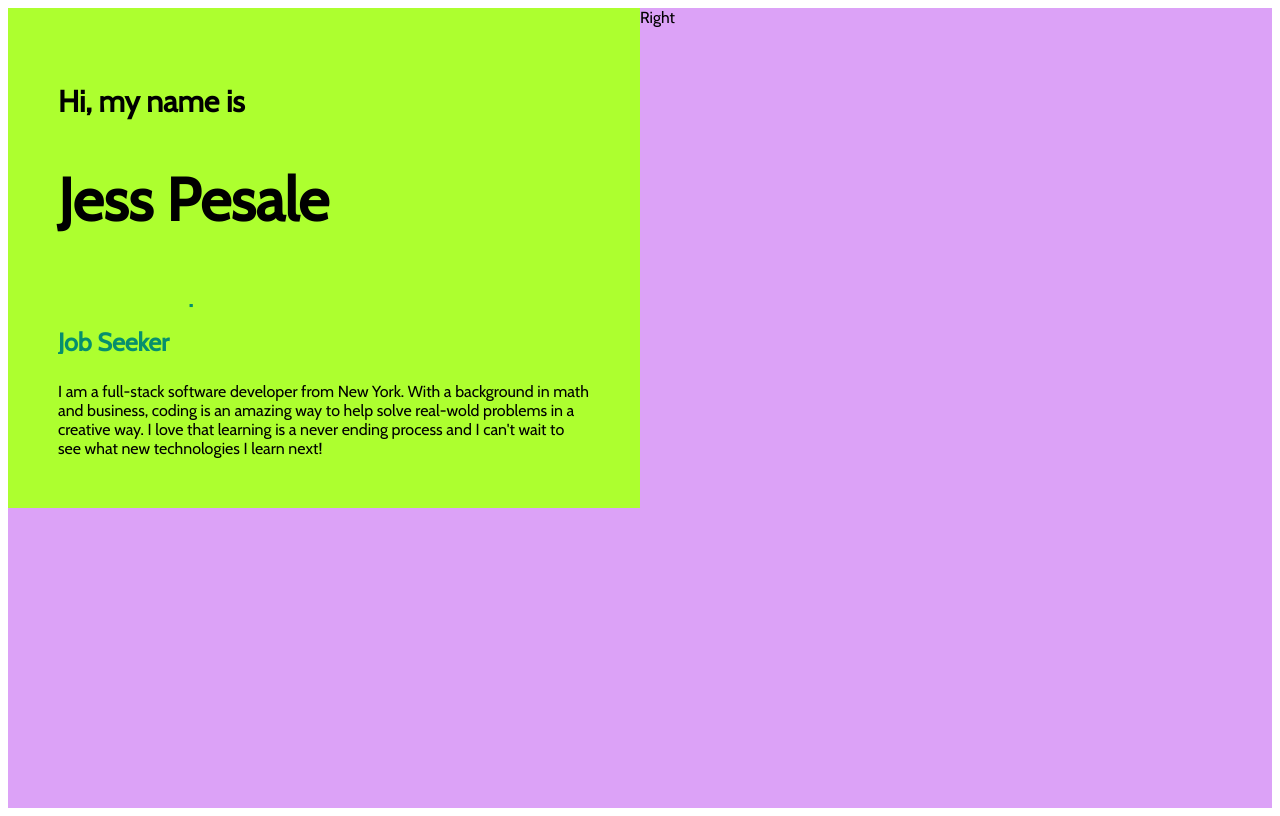
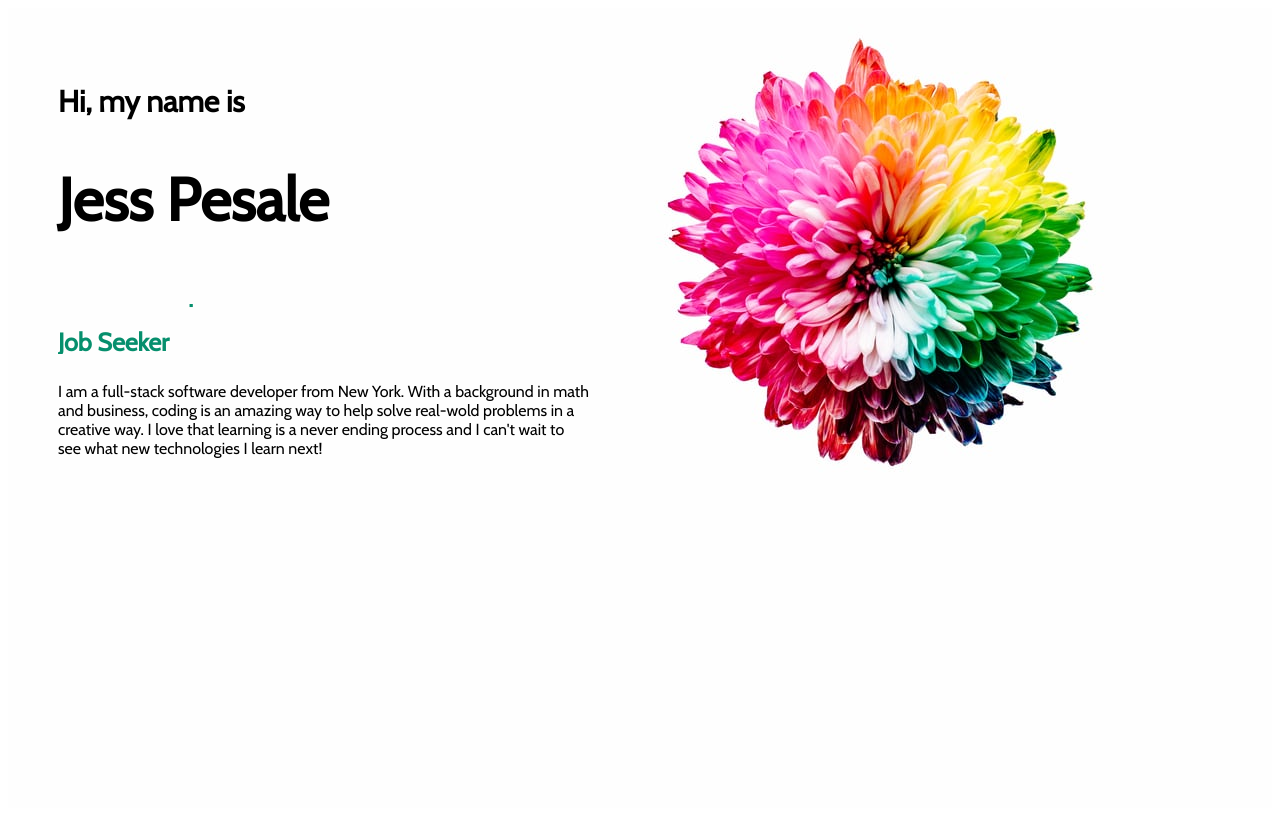
Before and after one commit to jesspesale/portfolio-site, a React (Create React App) app: page / in a window 1280 px wide. Built offline with nearby package versions, Linux system fonts and the light colour scheme.

Commit message:
added colorful flower to page and changed background color to off white to match it

```diff
--- a/src/App.css
+++ b/src/App.css
@@ -1,4 +1,5 @@
 .app {
   /* font-family: 'Poppins', sans-serif; */
   font-family: 'Cabin', sans-serif;
+  background-color: #FEFEFE
 }
--- a/src/components/intro/intro.css
+++ b/src/components/intro/intro.css
@@ -2,7 +2,7 @@
 .intro{
     display: flex;
     height: 100vh;
-    background-color: rgb(220, 162, 247);
+
 }
 
 .i-left{
@@ -14,7 +14,7 @@
 .i-left-wrapper{
     padding: 50px;
     height: 50%;
-    background-color: greenyellow;
+    /* background-color: rgb(220, 162, 247); */
     display: flex;
     flex-direction: column;
     justify-content: space-between;
--- a/src/components/intro/intro.jsx
+++ b/src/components/intro/intro.jsx
@@ -1,6 +1,8 @@
 //  rce command to create component
 import React from 'react';
 import "./intro.css"
+import Color from "../../image/color-flower.jpeg"
+
 
 const Intro = () => {
     return (
@@ -24,7 +26,9 @@ const Intro = () => {
                     </div>
                 </div>
             </div>
-            <div className='i-right'>Right</div>
+            <div className='i-right'>
+                <img src={Color}/>
+            </div>
         </div>
     );
 }
```
